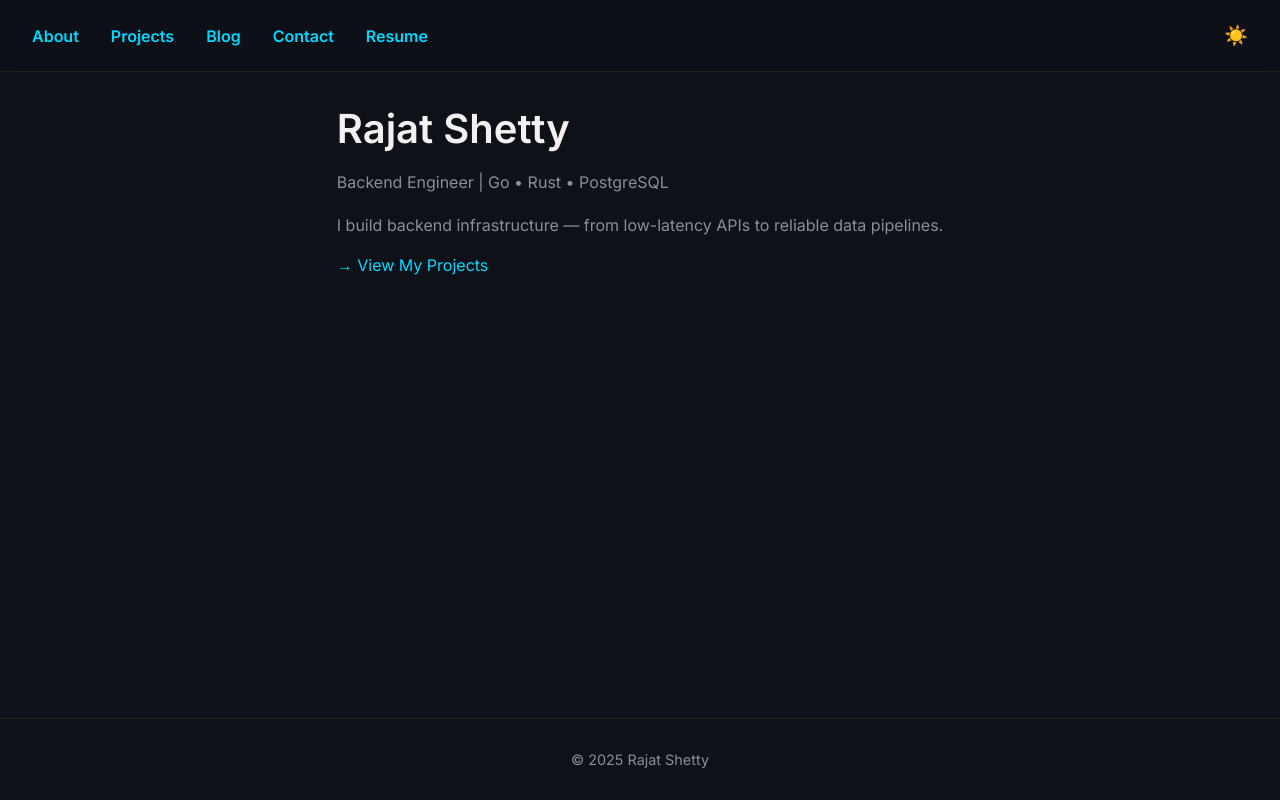
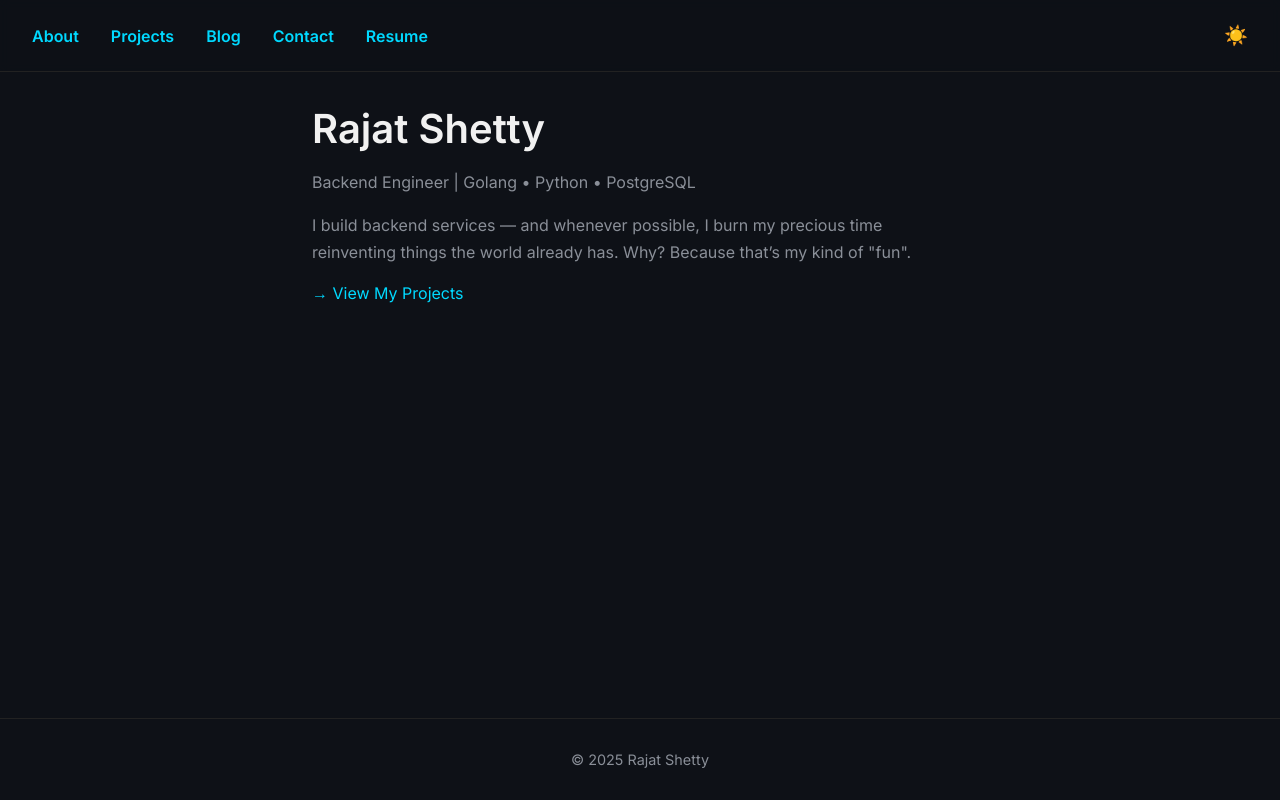
Before and after one commit to rajatshetty982/portfolio, a Next.js app: page / in a window 1280 px wide. Built offline with nearby package versions, Linux system fonts and the light colour scheme.

Commit message:
rm cache to update gitignore

```diff
--- a/src/app/page.tsx
+++ b/src/app/page.tsx
@@ -2,9 +2,11 @@ export default function Home() {
   return (
     <>
       <h1>Rajat Shetty</h1>
-      <p className="subtext">Backend Engineer | Go • Rust • PostgreSQL</p>
+      <p className="subtext">Backend Engineer | Golang • Python • PostgreSQL</p>
       <p>
-        I build backend infrastructure — from low-latency APIs to reliable data pipelines.
+        I build backend services — and whenever possible, I burn
+        my precious time reinventing things the world already has. Why? Because that’s my kind of "fun".
+
       </p>
       <a href="/projects">→ View My Projects</a>
     </>
--- a/src/app/resume/page.tsx
+++ b/src/app/resume/page.tsx
@@ -2,7 +2,7 @@
 export default function Resume() {
   return (
     <>
-    <a href="rajat-shetty's-resume.pdf" download>
+      <a href="rajat-shetty's-resume.pdf" download>
         <button className="button-accent">Download the resume (PDF)</button>
       </a>
       <h2>Experience</h2>
```
Also changed, not shown: 2 other files (tests, documents, lock files or other folders).
